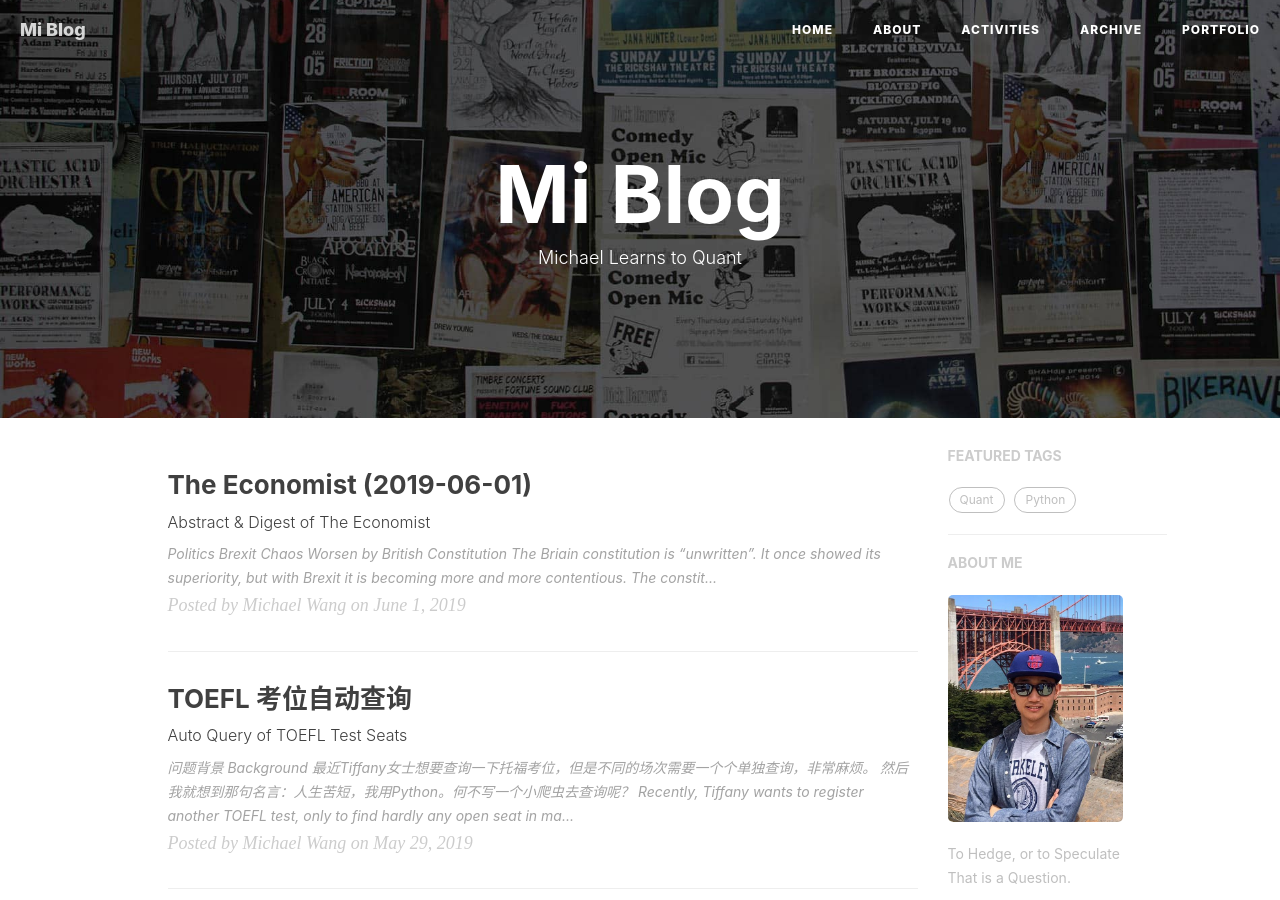
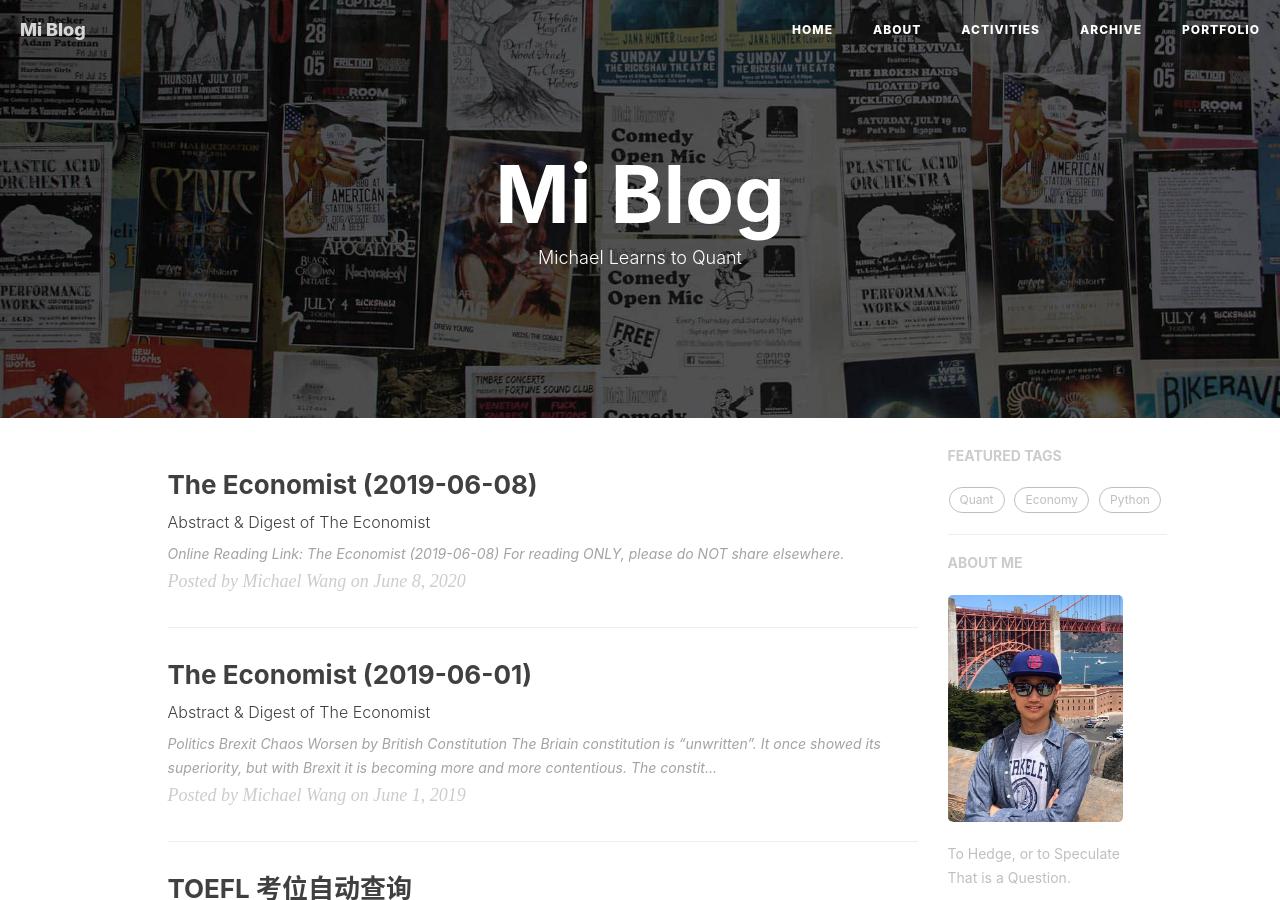
Before and after one commit to Michany/Michany.github.io, a Jekyll site: the page built from index.html, in a window 1280 px wide and 900 px high. Built offline with Jekyll 4.4.1, drawn with Linux system fonts in a browser that asks for light colours; nearby versions of some CDN libraries; the list of posts is cut into pages by our own code; comment, search, counter and statistics services are not loaded.

Commit message:
post econimist 0608

```diff
--- /dev/null
+++ b/_posts/2020-06-08-The Economist.md
@@ -0,0 +1,20 @@
+---
+layout: post
+title: "The Economist (2019-06-08) "
+subtitle: "Abstract & Digest of The Economist "
+author: "Michael Wang"
+header-img: "img/post-bg-economist.jpg"
+header-mask: 0.3
+tags:
+  - Economy
+---
+
+
+
+
+
+-------------------------------------------
+
+
+Online Reading Link: [The Economist (2019-06-08)](https://onedrive.gimhoy.com/sharepoint/aHR0cHM6Ly9zanR1ZWR1Y24tbXkuc2hhcmVwb2ludC5jb20vOmI6L2cvcGVyc29uYWwvd3luOTgxNl9zanR1X2VkdV9jbi9FWHZyWnlHM2xpUkVuMXJFNXdjamVxUUJ5ZmRxVTFabU5ZWVFlZHNycFNlaDFRP2U9Wmt5YW5N.pdf)
+*For reading ONLY, please do NOT share elsewhere.*
```
Also changed, not shown: _posts/2019-06-01-The Economist.md (+12 -2 lines).
